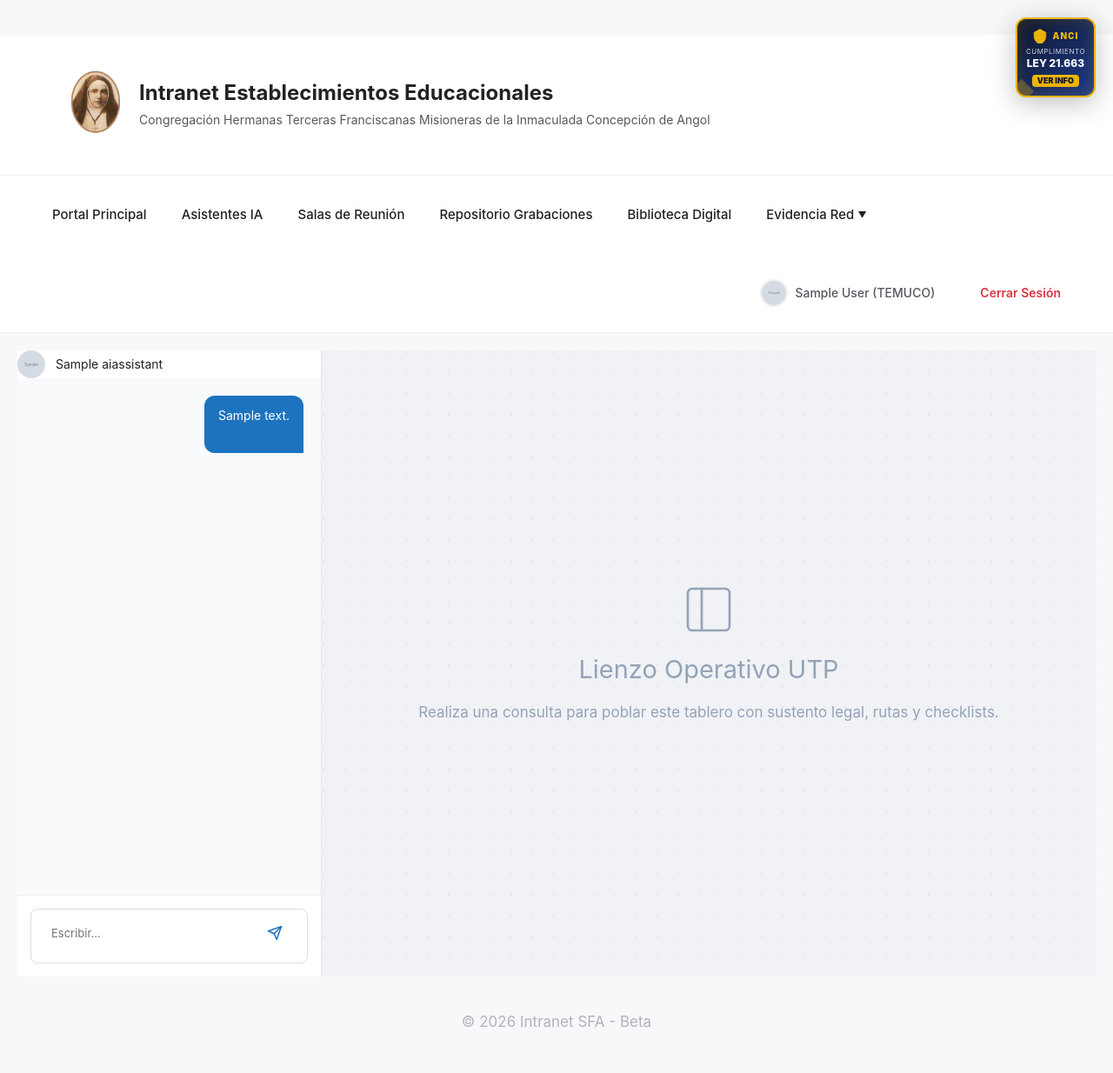
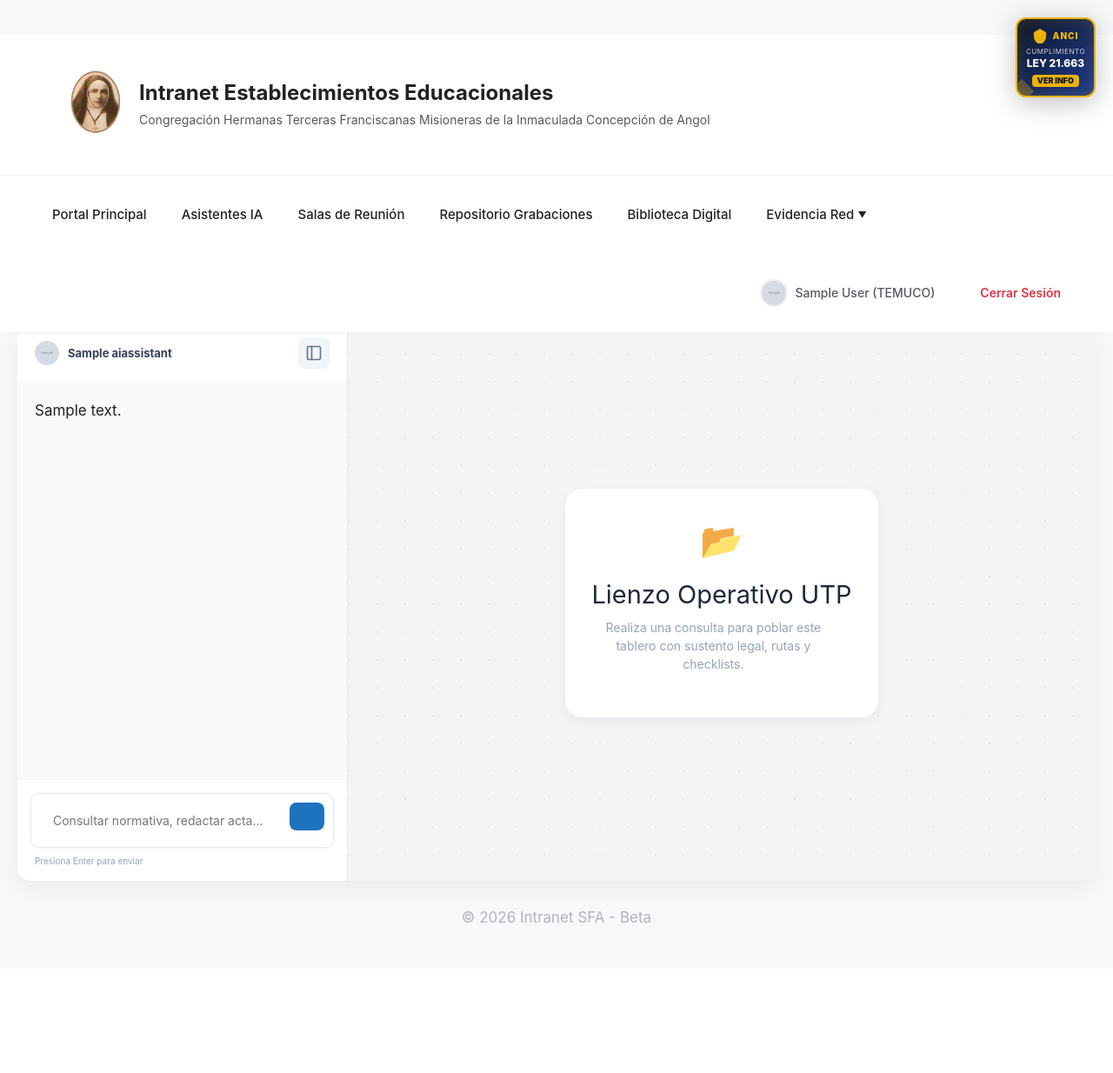
Before and after one commit to jeria88/intranet-sf, a Django app: a page that uses ai_modules/templates/ai_modules/chat.html in a window 1280 px wide. Shown: the whole page at 87% size. After the commit the page ends 1062 px from the top, so only its background shows below. Run offline with Django 5.2, Linux system fonts and the light colour scheme; a user stored in the database is signed in; tables that the repository leaves empty hold one stand-in row (values such as "Sample post"); grey boxes marked "Sample" are stand-in pictures; data that the repository does not hold is empty.

Commit message:
fix: restore chat input visibility, adjust Canvas proportions and add toggle functionality

```diff
--- a/ai_modules/static/ai_modules/css/ia_canvas.css
+++ b/ai_modules/static/ai_modules/css/ia_canvas.css
@@ -1,211 +1,150 @@
 :root {
-    --canvas-bg: #f0f2f5;
-    --card-bg: rgba(255, 255, 255, 0.85);
-    --accent-soft: rgba(var(--accent-rgb), 0.1);
-    --border-glass: rgba(255, 255, 255, 0.3);
+    --canvas-bg: #f3f4f6;
+    --card-bg: rgba(255, 255, 255, 0.9);
+    --accent-rgb: 30, 115, 190;
+    --border-glass: rgba(226, 232, 240, 0.8);
 }
 
+/* Layout Principal: Cambiamos a Flex para mayor control de colapso */
 .chat-main-layout {
-    display: grid;
-    grid-template-columns: 350px 1fr;
-    height: calc(100vh - 80px); /* Ajustado para el header de la intranet */
+    display: flex;
+    width: 100%;
+    height: calc(100vh - 160px); /* Ajustado para dar aire al footer y header */
     background: var(--canvas-bg);
+    border-radius: 16px;
     overflow: hidden;
+    box-shadow: 0 10px 25px rgba(0,0,0,0.05);
+    margin-top: -20px; /* Sube un poco para compensar el container */
 }
 
-/* Sidebar de Chat */
+/* Sidebar de Chat: Flex vertical para empujar el input al fondo */
 .chat-sidebar {
+    width: 380px;
+    min-width: 380px;
     background: white;
     border-right: 1px solid #e5e7eb;
     display: flex;
     flex-direction: column;
-    z-index: 10;
+    transition: all 0.3s ease;
+}
+
+.chat-header {
+    padding: 15px 20px;
+    border-bottom: 1px solid #f1f5f9;
+    display: flex;
+    justify-content: space-between;
+    align-items: center;
 }
 
 .chat-messages {
     flex: 1;
     overflow-y: auto;
     padding: 20px;
-    background: #f8fafc;
+    background: #fafafa;
 }
 
-.message-row {
-    margin-bottom: 20px;
-    display: flex;
-    flex-direction: column;
-}
-
-.message-row.ai .message-content {
+.chat-input-area {
+    padding: 15px;
     background: white;
-    border: 1px solid #e2e8f0;
-    border-radius: 12px 12px 12px 0;
-}
-
-.message-row.user .message-content {
-    background: var(--accent);
-    color: white;
-    border-radius: 12px 12px 0 12px;
-    align-self: flex-end;
-}
-
-.message-content {
-    padding: 12px 16px;
-    max-width: 90%;
-    font-size: 14px;
-    line-height: 1.5;
-    box-shadow: 0 2px 4px rgba(0,0,0,0.02);
+    border-top: 1px solid #f1f5f9;
 }
 
 /* Lienzo Canvas */
 .canvas-container {
-    padding: 30px;
+    flex: 1;
+    padding: 25px;
     overflow-y: auto;
     background: radial-gradient(circle at 2px 2px, #e5e7eb 1px, transparent 0);
-    background-size: 24px 24px; /* Patrón de borrador/blueprint */
+    background-size: 32px 32px;
+    transition: all 0.3s ease;
+}
+
+/* Estado Colapsado */
+.canvas-collapsed .canvas-container {
+    flex: 0;
+    width: 0;
+    padding: 0;
+    opacity: 0;
+    pointer-events: none;
+}
+
+.canvas-collapsed .chat-sidebar {
+    width: 100%;
 }
 
 .canvas-grid {
     display: grid;
-    grid-template-columns: 1fr 1fr;
-    grid-template-rows: auto auto;
-    gap: 25px;
-    max-width: 1200px;
+    grid-template-columns: repeat(2, 1fr);
+    gap: 20px;
+    max-width: 1100px;
     margin: 0 auto;
 }
 
 .canvas-card {
     background: var(--card-bg);
-    backdrop-filter: blur(10px);
+    backdrop-filter: blur(8px);
     border: 1px solid var(--border-glass);
-    border-radius: 16px;
-    padding: 25px;
-    box-shadow: 0 8px 32px rgba(0, 0, 0, 0.05);
-    display: flex;
-    flex-direction: column;
-    transition: transform 0.2s;
-}
-
-.canvas-card:hover {
-    transform: translateY(-2px);
+    border-radius: 12px;
+    padding: 20px;
+    box-shadow: 0 4px 12px rgba(0, 0, 0, 0.03);
 }
 
 .canvas-card.full-width {
     grid-column: span 2;
 }
 
+/* Botón Toggle Moderno */
+#toggle-canvas {
+    background: #f1f5f9;
+    border: none;
+    padding: 8px;
+    border-radius: 8px;
+    cursor: pointer;
+    color: #64748b;
+    display: flex;
+    align-items: center;
+    justify-content: center;
+    transition: all 0.2s;
+}
+
+#toggle-canvas:hover {
+    background: #e2e8f0;
+    color: var(--accent);
+}
+
+/* Micro-ajustes de componentes internos */
 .card-header {
     display: flex;
     align-items: center;
-    gap: 12px;
-    margin-bottom: 20px;
-    border-bottom: 1px solid rgba(0,0,0,0.05);
-    padding-bottom: 12px;
-}
-
-.card-header i {
-    font-size: 20px;
-    color: var(--accent);
+    gap: 10px;
+    margin-bottom: 15px;
+    color: #1e293b;
 }
 
 .card-header h3 {
     margin: 0;
-    font-size: 16px;
+    font-size: 14px;
     font-weight: 700;
-    color: #1e293b;
     text-transform: uppercase;
-    letter-spacing: 0.5px;
 }
 
-.card-body {
-    flex: 1;
-    font-size: 14px;
-    color: #334155;
-    line-height: 1.6;
-}
-
-/* Tablas en el Canvas */
-.card-body table {
-    width: 100%;
-    border-collapse: collapse;
-    margin-top: 10px;
-}
-
-.card-body th {
-    background: #1e293b;
-    color: white;
-    text-align: left;
-    padding: 10px;
+.btn-canvas {
+    padding: 8px 16px;
     font-size: 12px;
 }
 
-.card-body td {
-    padding: 10px;
-    border-bottom: 1px solid #e2e8f0;
+/* Estilos para el Markdown renderizado */
+.message-content table {
+    width: 100%;
+    font-size: 13px;
+    border-collapse: collapse;
 }
 
-/* Checklist Premium */
-.checklist-item {
-    display: flex;
-    align-items: flex-start;
-    gap: 10px;
-    margin-bottom: 12px;
-    padding: 8px;
-    border-radius: 8px;
-    background: rgba(255,255,255,0.5);
+.message-content th { background: #f1f5f9; padding: 6px; }
+.message-content td { border: 1px solid #eee; padding: 6px; }
+
+@media (max-width: 1100px) {
+    .chat-sidebar { width: 320px; min-width: 320px; }
+    .canvas-grid { grid-template-columns: 1fr; }
+    .canvas-card.full-width { grid-column: span 1; }
 }
-
-.checklist-item input[type="checkbox"] {
-    margin-top: 4px;
-}
-
-/* Botones de Integración */
-.canvas-actions {
-    display: flex;
-    gap: 10px;
-    margin-top: 20px;
-    padding-top: 20px;
-    border-top: 1px solid rgba(0,0,0,0.05);
-}
-
-.btn-canvas {
-    display: inline-flex;
-    align-items: center;
-    gap: 8px;
-    padding: 10px 18px;
-    border-radius: 8px;
-    font-size: 13px;
-    font-weight: 600;
-    text-decoration: none;
-    transition: all 0.2s;
-}
-
-.btn-calendar {
-    background: #5436DA;
-    color: white;
-}
-
-.btn-cycle {
-    background: #0ea5e9;
-    color: white;
-}
-
-.btn-canvas:hover {
-    filter: brightness(1.1);
-    transform: scale(1.02);
-}
-
-/* Responsive */
-@media (max-width: 1024px) {
-    .chat-main-layout {
-        grid-template-columns: 1fr;
-    }
-    .chat-sidebar {
-        display: none; /* O un toggle menu */
-    }
-    .canvas-grid {
-        grid-template-columns: 1fr;
-    }
-    .canvas-card.full-width {
-        grid-column: span 1;
-    }
-}
--- a/ai_modules/templates/ai_modules/chat.html
+++ b/ai_modules/templates/ai_modules/chat.html
@@ -4,23 +4,28 @@
 {% block extra_css %}
 <link rel="stylesheet" href="{% static 'ai_modules/css/ia_canvas.css' %}">
 <style>
-    /* Quick overrides to make it full width if possible */
+    /* Asegurar que el container base no rompa el dashboard de pantalla completa */
     .container {
-        max-width: 1400px !important;
-        padding: 20px !important;
+        max-width: 100% !important;
+        padding: 10px 20px !important;
     }
 </style>
 {% endblock %}
 
 {% block content %}
-<div class="chat-main-layout">
+<div id="main-wrapper" class="chat-main-layout">
     <!-- Sidebar de Conversación -->
     <div class="chat-sidebar">
         <div class="chat-header">
-            <div style="display: flex; align-items: center; gap: 12px;">
-                <img src="{% static 'img/' %}{{ assistant.image_name }}" alt="{{ assistant.name }}" style="width: 32px; height: 32px; border-radius: 50%;">
-                <h2 style="font-size: 14px; margin: 0;">{{ assistant.name }}</h2>
+            <div style="display: flex; align-items: center; gap: 10px;">
+                <img src="{% static 'img/' %}{{ assistant.image_name }}" alt="{{ assistant.name }}" style="width: 28px; height: 28px; border-radius: 50%;">
+                <h2 style="font-size: 13px; margin: 0; font-weight: 700; color: #334155;">{{ assistant.name }}</h2>
             </div>
+
+            <!-- Botón Toggle de Lienzo -->
+            <button id="toggle-canvas" title="Expandir/Contraer Lienzo">
+                <svg width="20" height="20" viewBox="0 0 24 24" fill="none" stroke="currentColor" stroke-width="2" stroke-linecap="round" stroke-linejoin="round"><rect x="3" y="3" width="18" height="18" rx="2" ry="2"></rect><line x1="9" y1="3" x2="9" y2="21"></line></svg>
+            </button>
         </div>
 
         <div class="chat-messages" id="chat-messages">
@@ -37,22 +42,26 @@
             {% endfor %}
         </div>
 
-        <div class="chat-input-area" style="padding: 15px; border-top: 1px solid #eee;">
-            <div style="display: flex; gap: 10px; background: #fff; border: 1px solid #ddd; border-radius: 8px; padding: 8px;">
-                <textarea id="chat-input" placeholder="Escribir..." rows="1" style="flex:1; border:none; outline:none; resize:none; font-size:13px;"></textarea>
-                <button id="send-btn" style="background:none; border:none; color:var(--accent); cursor:pointer;">
-                    <svg width="18" height="18" viewBox="0 0 24 24" fill="none" stroke="currentColor" stroke-width="2" stroke-linecap="round" stroke-linejoin="round"><line x1="22" y1="2" x2="11" y2="13"></line><polygon points="22 2 15 22 11 13 2 9 22 2"></polygon></svg>
+        <!-- Área de Entrada: Siempre al fondo -->
+        <div class="chat-input-area">
+            <div style="display: flex; gap: 8px; background: #fff; border: 1px solid #e2e8f0; border-radius: 10px; padding: 10px; box-shadow: 0 2px 5px rgba(0,0,0,0.03);">
+                <textarea id="chat-input" placeholder="Consultar normativa, redactar acta..." rows="1" style="flex:1; border:none; outline:none; resize:none; font-size:14px; color: #1e293b;"></textarea>
+                <button id="send-btn" style="background:var(--accent); color:white; border:none; width: 32px; height: 32px; border-radius:8px; cursor:pointer; display:flex; align-items:center; justify-content:center;">
+                    <svg width="16" height="16" viewBox="0 0 24 24" fill="none" stroke="currentColor" stroke-width="2.5" stroke-linecap="round" stroke-linejoin="round"><line x1="22" y1="2" x2="11" y2="13"></line><polygon points="22 2 15 22 11 13 2 9 22 2"></polygon></svg>
                 </button>
             </div>
+            <p style="font-size: 10px; color: #94a3b8; margin: 8px 0 0 5px;">Presiona Enter para enviar</p>
         </div>
     </div>
 
     <!-- Lienzo Canvas (Dashboard Operativo) -->
-    <div class="canvas-container">
+    <div class="canvas-container" id="canvas-container">
         <div id="canvas-empty-state" style="display: flex; flex-direction: column; align-items: center; justify-content: center; height: 100%; color: #94a3b8; text-align: center;">
-            <svg width="64" height="64" viewBox="0 0 24 24" fill="none" stroke="currentColor" stroke-width="1" stroke-linecap="round" stroke-linejoin="round"><rect x="3" y="3" width="18" height="18" rx="2" ry="2"></rect><line x1="9" y1="3" x2="9" y2="21"></line></svg>
-            <h3 style="margin-top: 20px;">Lienzo Operativo UTP</h3>
-            <p>Realiza una consulta para poblar este tablero con sustento legal, rutas y checklists.</p>
+            <div style="background: white; padding: 30px; border-radius: 20px; box-shadow: 0 4px 15px rgba(0,0,0,0.05);">
+                <span style="font-size: 40px;">📂</span>
+                <h3 style="margin: 15px 0 10px; color: #1e293b;">Lienzo Operativo UTP</h3>
+                <p style="max-width: 280px; font-size: 14px;">Realiza una consulta para poblar este tablero con sustento legal, rutas y checklists.</p>
+            </div>
         </div>
 
         <div id="canvas-content" class="canvas-grid" style="display: none;">
@@ -62,29 +71,31 @@
                     <span>⚖️</span>
                     <h3>Sustento Normativo</h3>
                 </div>
-                <div class="card-body" id="canvas-section-a"></div>
+                <div id="canvas-section-a" class="card-body"></div>
             </div>
 
             <!-- C. Checklist -->
             <div class="canvas-card">
                 <div class="card-header">
                     <span>✅</span>
-                    <h3>Checklist de Monitoreo</h3>
+                    <h3>Checklist Monitoreo</h3>
                 </div>
-                <div class="card-body" id="canvas-section-c"></div>
+                <div id="canvas-section-c" class="card-body"></div>
             </div>
 
             <!-- B. Ruta de Acciones -->
             <div class="canvas-card full-width">
-                <div class="card-header">
-                    <span>🚀</span>
-                    <h3>Ruta de Acción Operativa</h3>
+                <div class="card-header" style="justify-content: space-between;">
+                    <div style="display: flex; align-items: center; gap: 10px;">
+                        <span>🚀</span>
+                        <h3>Ruta de Acción Operativa</h3>
+                    </div>
                 </div>
-                <div class="card-body" id="canvas-section-b"></div>
+                <div id="canvas-section-b" class="card-body"></div>
 
                 <div class="canvas-actions">
                     <a href="#" id="btn-add-calendar" class="btn-canvas btn-calendar">
-                        <span>📅</span> Agendar en Calendario
+                        <span>📅</span> Vincular a Calendario
                     </a>
                     <a href="#" id="btn-add-cycle" class="btn-canvas btn-cycle">
                         <span>📈</span> Iniciar Ciclo de Mejora
@@ -99,6 +110,8 @@
 {% block extra_js %}
 <script src="https://cdn.jsdelivr.net/npm/marked/marked.min.js"></script>
 <script>
+    const wrapper = document.getElementById('main-wrapper');
+    const toggleBtn = document.getElementById('toggle-canvas');
     const chatMessages = document.getElementById('chat-messages');
     const chatInput = document.getElementById('chat-input');
     const sendBtn = document.getElementById('send-btn');
@@ -119,47 +132,53 @@
         chatMessages.scrollTop = chatMessages.scrollHeight;
     }
 
+    // --- Toggle Canvas ---
+    toggleBtn.addEventListener('click', () => {
+        wrapper.classList.toggle('canvas-collapsed');
+    });
+
     // --- Lógica del Canvas ---
-
     function updateCanvas(text) {
         if (!text) return;
 
-        // Intentar parsear las secciones A, B y C
-        // Usamos regex para encontrar los marcadores.
-        // Formatos esperados: "A. SUSTENTO", "B. RUTA", "C. CHECKLIST"
-        const partA = text.split(/B\.\s+RUTA/i)[0].replace(/A\.\s+SUSTENTO/i, '').trim();
-        const remainBC = text.split(/B\.\s+RUTA/i)[1] || '';
-        const partB = remainBC.split(/C\.\s+CHECKLIST/i)[0].trim();
-        const partC = remainBC.split(/C\.\s+CHECKLIST/i)[1] || '';
+        // Marcadores A/B/C
+        const regexA = /A\.\s+SUSTENTO/i;
+        const regexB = /B\.\s+RUTA/i;
+        const regexC = /C\.\s+CHECKLIST/i;
 
-        if (partA || partB || partC) {
+        if (text.match(regexA) || text.match(regexB) || text.match(regexC)) {
             canvasEmpty.style.display = 'none';
             canvasContent.style.display = 'grid';
+
+            const parts = text.split(regexB);
+            const partA = parts[0].replace(regexA, '').trim();
+            const remainBC = parts[1] || '';
+            const partsBC = remainBC.split(regexC);
+            const partB = partsBC[0].trim();
+            const partC = partsBC[1] || '';
 
             sectionA.innerHTML = marked.parse(partA);
             sectionB.innerHTML = marked.parse(partB);
 
-            // Transformar checklist plano en items interactivos si es posible
             const checklistHtml = marked.parse(partC);
             sectionC.innerHTML = checklistHtml.replace(/<li>/g, '<li class="checklist-item"><input type="checkbox"> ');
 
-            // Actualizar botones de integración con datos inteligentes
-            const titleMatch = partB.match(/\|\s*([^|]+)\s*\|/); // Intentar sacar primer item de tabla
-            const cleanTitle = titleMatch ? titleMatch[1].trim() : 'Acción Sugerida por IA';
+            // Título para botones
+            const titleMatch = partB.match(/\|\s*([^|]+)\s*\|/);
+            const cleanTitle = titleMatch ? titleMatch[1].trim() : 'Acción Sugerida IA';
 
             btnCalendar.href = `{% url 'calendar_red:evento_crear' %}?title=${encodeURIComponent(cleanTitle)}&description=${encodeURIComponent('Acción derivada de asesoría IA UTP Temuco.')}`;
             btnCycle.href = `{% url 'improvement_cycle:meta_crear' %}?title=${encodeURIComponent(cleanTitle)}&description=${encodeURIComponent(partA.substring(0, 100) + '...')}`;
         }
     }
 
-    // Carga inicial si hay una respuesta previa
+    // Carga inicial persistente
     const initialResponse = `{{ last_ai_response|safe|escapejs }}`;
     if (initialResponse && initialResponse !== 'None') {
         updateCanvas(initialResponse);
     }
 
     // --- Lógica de Chat ---
-
     async function sendMessage() {
         const text = chatInput.value.trim();
         if (!text) return;
@@ -174,10 +193,7 @@
         try {
             const response = await fetch(`/ia/${assistantSlug}/chat/`, {
                 method: 'POST',
-                headers: {
-                    'Content-Type': 'application/x-www-form-urlencoded',
-                    'X-CSRFToken': '{{ csrf_token }}'
-                },
+                headers: { 'Content-Type': 'application/x-www-form-urlencoded', 'X-CSRFToken': '{{ csrf_token }}' },
                 body: new URLSearchParams({ 'message': text })
             });
 
@@ -186,7 +202,7 @@
 
             if (data.status === 'success') {
                 appendMessage('assistant', data.response);
-                updateCanvas(data.response); // Actualizar Dashboard
+                updateCanvas(data.response);
             } else {
                 appendMessage('assistant', 'Error en la respuesta.');
             }
@@ -209,19 +225,16 @@
         const div = document.createElement('div');
         div.className = 'message-row ai';
         div.id = id;
-        div.innerHTML = `<div class="message-content">IA está pensando...</div>`;
+        div.innerHTML = `<div class="message-content">IA pensando...</div>`;
         chatMessages.appendChild(div);
     }
 
     sendBtn.addEventListener('click', sendMessage);
     chatInput.addEventListener('keydown', (e) => {
-        if (e.key === 'Enter' && !e.shiftKey) {
-            e.preventDefault();
-            sendMessage();
-        }
+        if (e.key === 'Enter' && !e.shiftKey) { e.preventDefault(); sendMessage(); }
     });
 
-    // Renderizar Markdown inicial en el chat sidebar
+    // Renderizar Markdown inicial
     document.querySelectorAll('.chat-messages .message-content').forEach(div => {
         div.innerHTML = marked.parse(div.innerText);
     });
```
